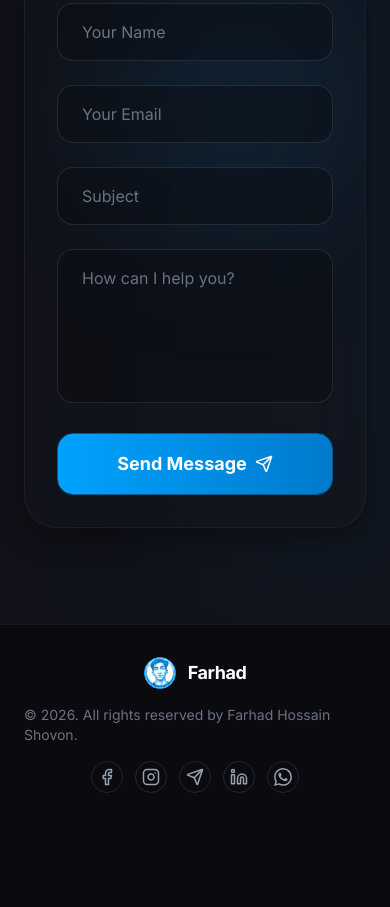
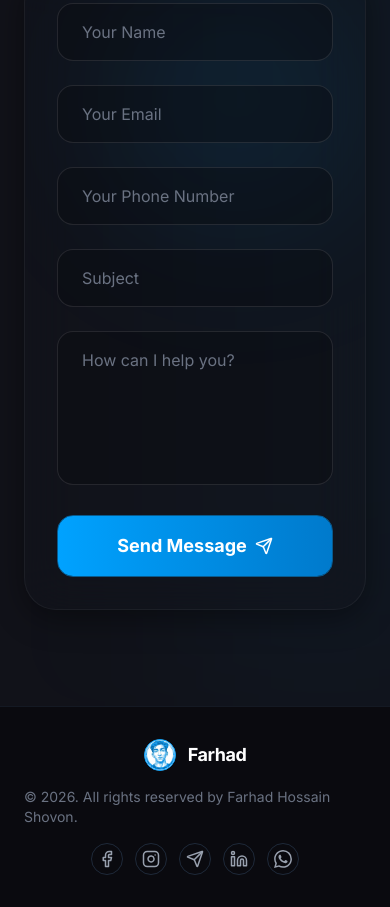
Before and after one commit to farhad226/Farhad, a React (Vite) app: page / in a window 390 px wide. Shown: the part 8260-9167 px from the top of the page. Before the commit the page ends 9085 px from the top, so only its background shows below. Built offline with nearby package versions, Linux system fonts and the light colour scheme; no server answers; the database is empty.

Commit message:
feat(contact): Add phone field to contact form
Includes a new input field for phone number in the contact form. This change also updates the form submission data to include the phone number and resets the field upon successful submission.

```diff
--- a/src/components/Contact.tsx
+++ b/src/components/Contact.tsx
@@ -13,6 +13,7 @@ export default function Contact() {
   const [formData, setFormData] = useState({
     name: '',
     email: '',
+    phone: '',
     subject: '',
     message: ''
   });
@@ -61,6 +62,7 @@ export default function Contact() {
         body: JSON.stringify({
             name: formData.name,
             email: formData.email,
+            phone: formData.phone,
             subject: formData.subject,
             message: formData.message,
             _template: 'box',
@@ -73,7 +75,7 @@ export default function Contact() {
       }
 
       setSubmitStatus('success');
-      setFormData({ name: '', email: '', subject: '', message: '' });
+      setFormData({ name: '', email: '', phone: '', subject: '', message: '' });
       setTimeout(() => setSubmitStatus('idle'), 5000);
     } catch (error) {
       console.error("Error sending message:", error);
@@ -178,6 +180,18 @@ export default function Contact() {
                 </div>
               </div>
 
+              <div className="grid grid-cols-1 md:grid-cols-2 gap-6">
+                <div className="relative group">
+                  <input
+                    type="tel"
+                    name="phone"
+                    value={formData.phone}
+                    onChange={handleChange}
+                    required
+                    placeholder="Your Phone Number"
+                    className="w-full bg-[#0a0a0f]/40 border border-white/10 rounded-2xl px-6 py-4 text-white placeholder-gray-500 focus:outline-none focus:border-[#00a2ff]/80 focus:bg-[#0a0a0f]/80 focus:ring-1 focus:ring-[#00a2ff]/50 transition-all duration-300 hover:border-white/20"
+                  />
+                </div>
                 <div className="relative group">
                   <input
                     type="text"
@@ -188,6 +202,7 @@ export default function Contact() {
                     placeholder="Subject"
                     className="w-full bg-[#0a0a0f]/40 border border-white/10 rounded-2xl px-6 py-4 text-white placeholder-gray-500 focus:outline-none focus:border-[#00a2ff]/80 focus:bg-[#0a0a0f]/80 focus:ring-1 focus:ring-[#00a2ff]/50 transition-all duration-300 hover:border-white/20"
                   />
+                </div>
               </div>
 
               <div className="relative group">
```
Lines whose indentation alone changed are shown as unchanged.
